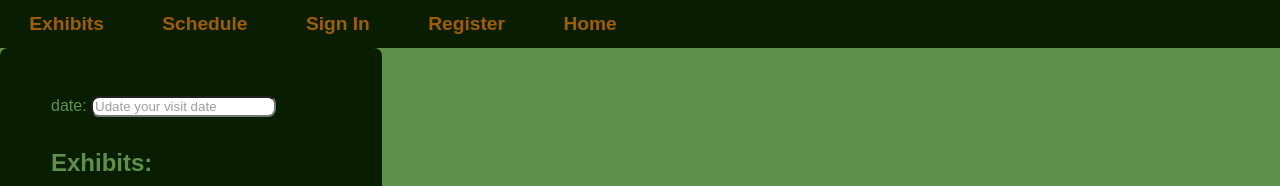
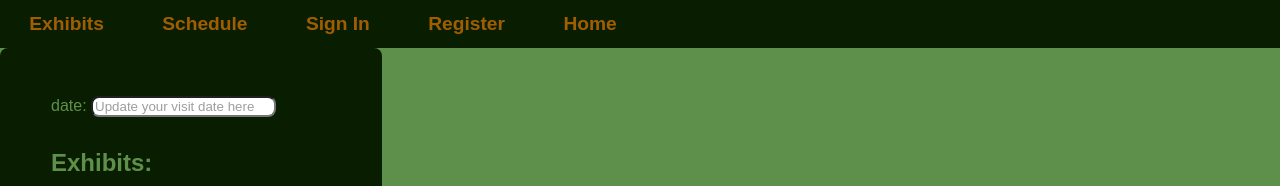
Before and after one commit to OliviaSchwartz/Of-Birds-And-Beasts, a React (Create React App) app: page /schedule/1 in a window 1280 px wide. Shown: the top 186 px of the page. Built offline with nearby package versions, Linux system fonts and the light colour scheme; the HTML template or start-up script is replaced by a standard one; a web font is replaced by a local one.

Commit message:
Ready for deployment

```diff
--- a/src/components/ScheduleCard.jsx
+++ b/src/components/ScheduleCard.jsx
@@ -54,7 +54,7 @@ const handleSubmit = async (e) => {
                     className="input"
                 type="text"
                 id="date"
-                placeholder="Udate your visit date"
+                placeholder= "Update your visit date here"
                 cols="30"
                 onChange={handleChange}
                 value={formState.date}
--- a/src/pages/SignIn.js
+++ b/src/pages/SignIn.js
@@ -18,7 +18,7 @@ const SignIn = ({ setUser, toggleAuthenticated, user }) => {
     setFormValues({ email: '', password: '' })
     setUser(payload)
     toggleAuthenticated(true)
-    navigate(`/schedule`)
+    navigate(`/exhibit`)
   }
 
   return (
```
